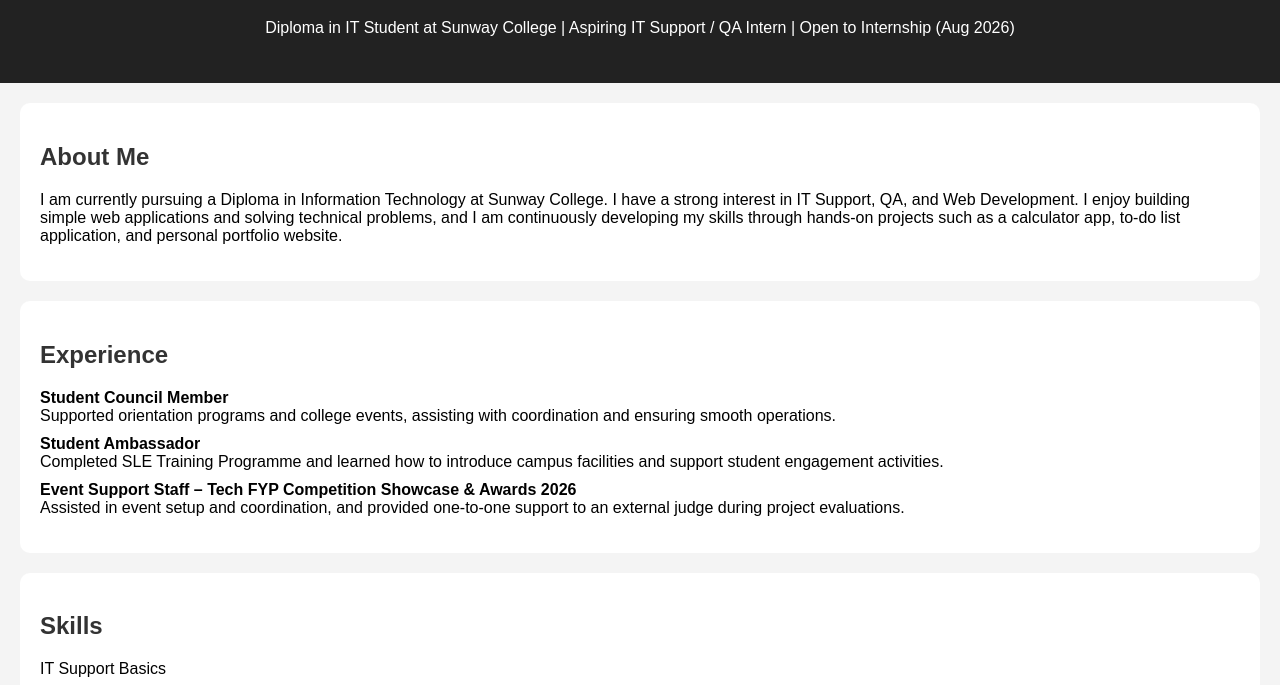
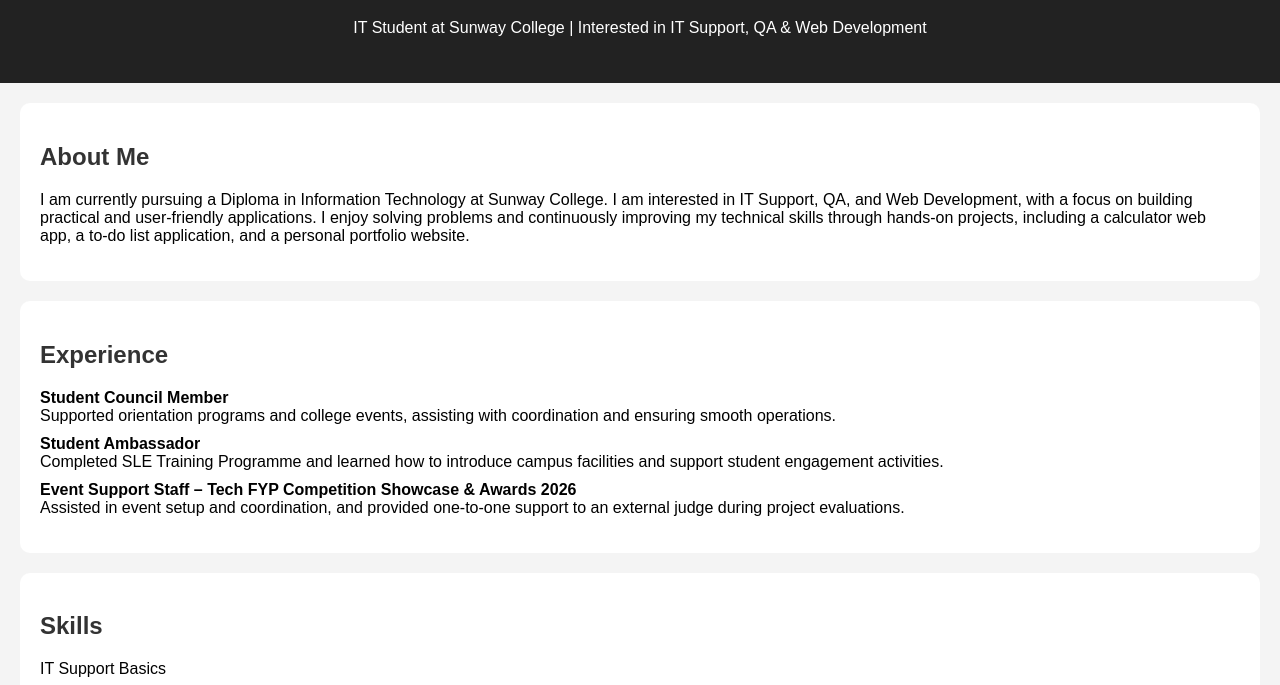
Before and after one commit to gyumin08/personal-website, a plain HTML site: page index.html in a window 1280 px wide. Shown: the part 92-777 px from the top of the page. Drawn offline with Linux system fonts and the light colour scheme.

Commit message:
update text

```diff
--- a/index.html
+++ b/index.html
@@ -11,16 +11,16 @@
 
     <header>
         <h1>Gyumin Kim 👋</h1>
-        <p>Diploma in IT Student at Sunway College | Aspiring IT Support / QA Intern | Open to Internship (Aug 2026)</p>
+        <p>IT Student at Sunway College | Interested in IT Support, QA & Web Development</p>
     </header>
 
     <section>
         <h2>About Me</h2>
         <p>
             I am currently pursuing a Diploma in Information Technology at Sunway College.
-            I have a strong interest in IT Support, QA, and Web Development.
+            I am interested in IT Support, QA, and Web Development, with a focus on building practical and user-friendly applications.
 
-            I enjoy building simple web applications and solving technical problems, and I am continuously developing my skills through hands-on projects such as a calculator app, to-do list application, and personal portfolio website.
+            I enjoy solving problems and continuously improving my technical skills through hands-on projects, including a calculator web app, a to-do list application, and a personal portfolio website.
         </p>
     </section>
 
```
